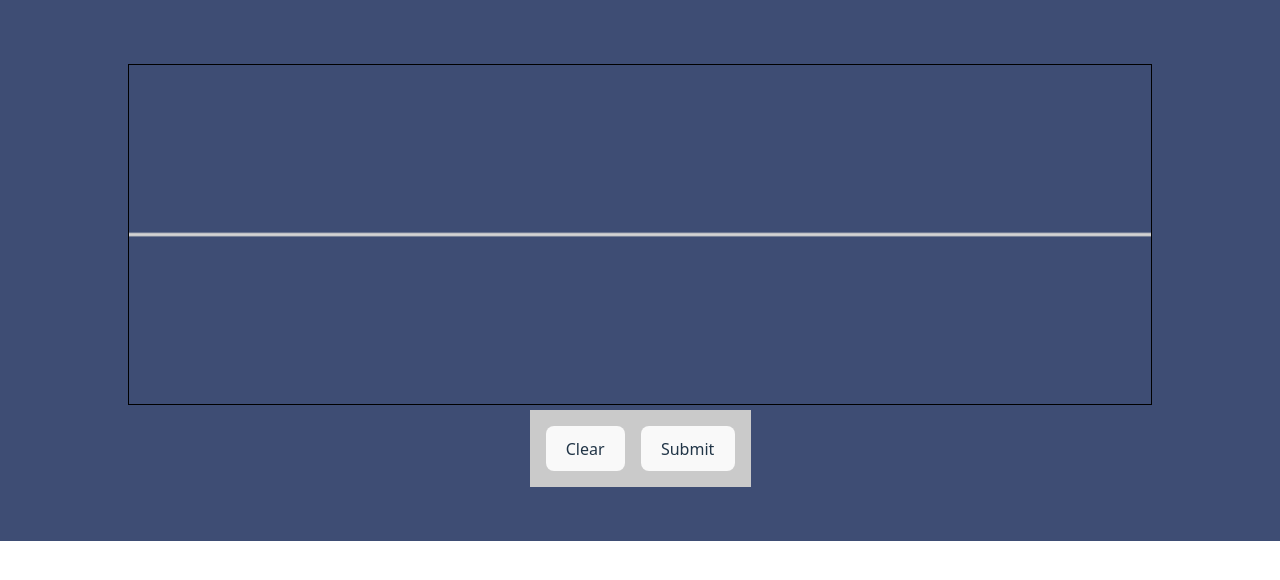
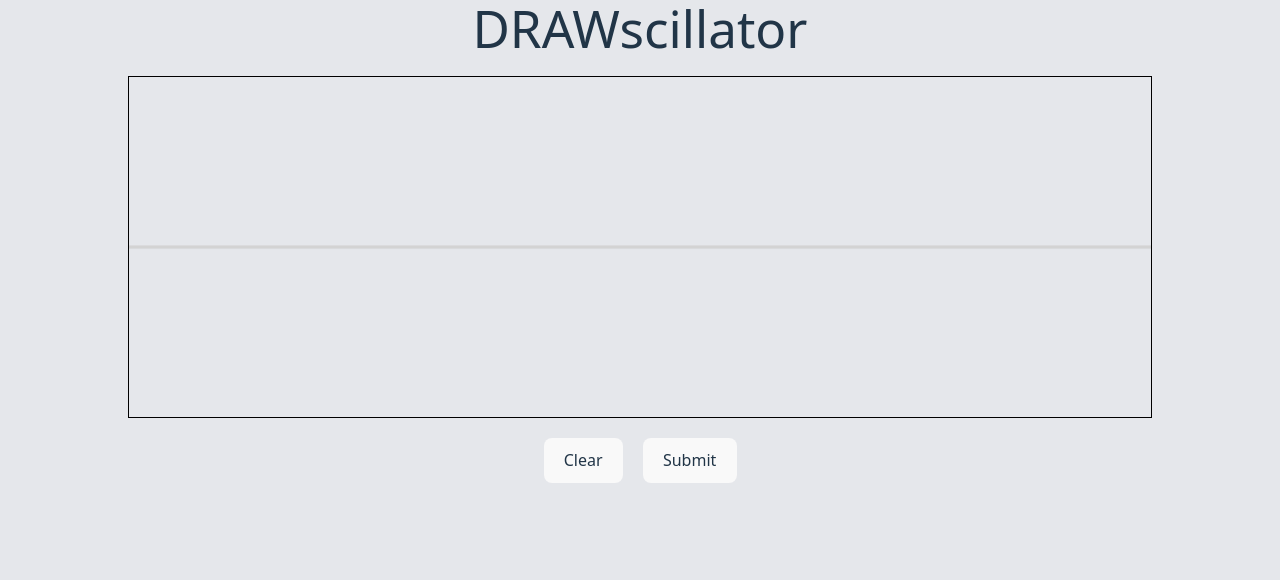
Before and after one commit to kimestelle/drawscillate, a React (Vite) app: page / in a window 1280 px wide. Shown: the top 580 px of the page. Built offline with nearby package versions, Linux system fonts and the light colour scheme.

Commit message:
formatting

```diff
--- a/src/components/Drawscillator.jsx
+++ b/src/components/Drawscillator.jsx
@@ -252,11 +252,10 @@ export function Drawscillator() {
     }
 
     return (
-        <div className="w-screen h-screen flex flex-col items-center justify-center">
-            <div className="drawscillator-subcontainer">
-                <canvas ref={canvasRef} className="relative w-[80svw] aspect-[3/1] border border-black" width={400} height={200} />
-
-                <div className="drawscillator-controls">
+        <div className="w-screen h-screen flex flex-col items-center justify-start gap-5 bg-gray-200">
+            <h1>DRAWscillator</h1>
+            <canvas ref={canvasRef} className="w-[80svw] aspect-[3/1] border border-black" width={400} height={200} />
+            <div className="flex flex-row gap-5">
                     <button className="drawscillator-button" onClick={handleClear}>
                         Clear
                     </button>
@@ -267,6 +266,8 @@ export function Drawscillator() {
                         Play Sound a lot
                     </button> */}
                 </div>
+
+            <div className="w-full  flex flex-row items-center justify-center gap-5">
                 {selectedClip !== null && (
                 <div className="drawscillator-selected-clip">
                     <h3>Selected Clip</h3>
@@ -274,15 +275,14 @@ export function Drawscillator() {
                     <audio controls src={clips[selectedClip].audioUrl} autoPlay loop></audio>
                 </div>
             )}
-            </div>
-
-            <div className="audio-clips-container">
+            <div className="h-full overflow-y-scroll flex flex-col items-center justify-center gap-5">
                 {clips.map((clip, i) => (
                     <div key={i} className="drawscillator-clip" onClick={() => setSelectedClip(i)}>
                         <img src={clip.image} alt={`Waveform ${i}`} className="wave-preview" />
                     </div>
                 ))}
             </div>
+            </div>
       </div>
     );
 }
--- a/src/styles/drawscillator.css
+++ b/src/styles/drawscillator.css
@@ -1,26 +1,3 @@
-
-.drawscillator-container {
-    width: 100svw;
-    height: 100svh;
-    display: flex;
-    flex-direction: row;
-    justify-content: center;
-    align-items: center;
-    background-color: rgb(62, 77, 116);
-    gap: 1%;
-}
-
-.drawscillator-subcontainer {
-    width: 100svw;
-    height: 100svh;
-    display: flex;
-    flex-direction: column;
-    justify-content: start;
-    padding-top: 4rem;
-    align-items: center;
-    background-color: rgb(62, 77, 116);
-    gap: 1%;
-}
 
 .drawscillator-controls {
     background-color: #cacaca;
```
